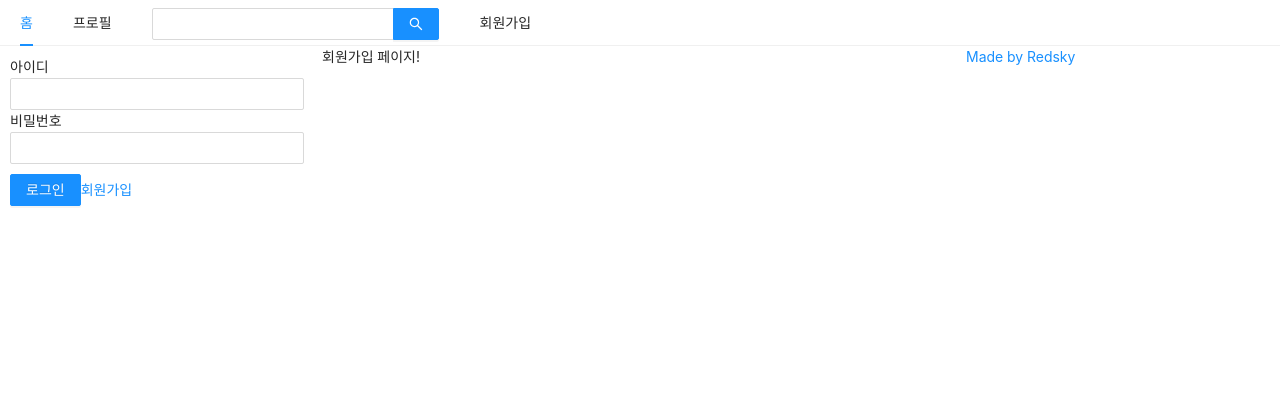
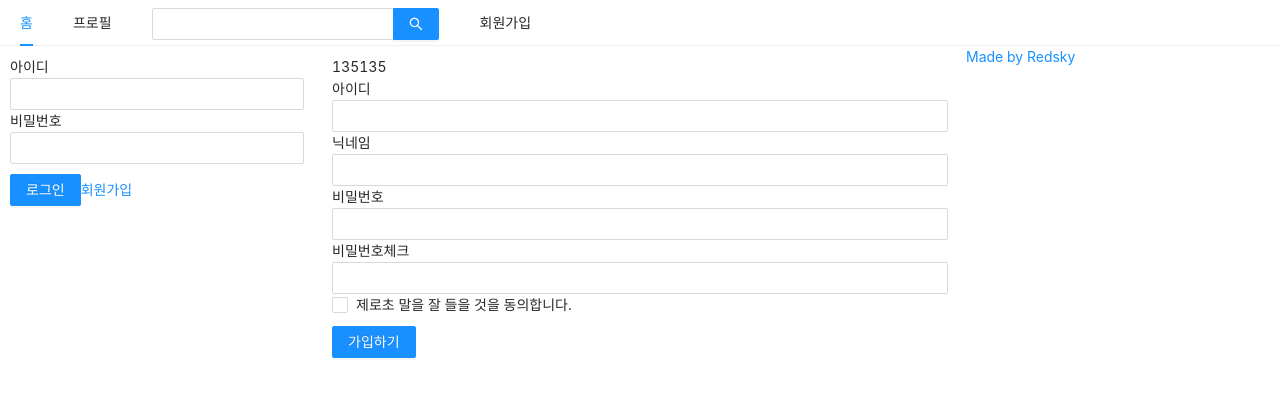
Before and after one commit to redsky0212/react_step2_next_study, a Next.js app in the folder front/: page /signup in a window 1280 px wide. Shown: the top 396 px of the page. Built offline with nearby package versions, Linux system fonts and the light colour scheme.

Commit message:
회원가입까지작업

```diff
--- /dev/null
+++ b/front/hooks/useInput.js
@@ -0,0 +1,9 @@
+import { useState, useCallback } from 'react';
+
+export default (initValue = null) => {
+  const [value, setter] = useState(initValue);
+  const handler = useCallback((e) => {
+    setter(e.target.value);
+  }, []);
+  return [value, handler];
+};
--- a/front/pages/signup.js
+++ b/front/pages/signup.js
@@ -1,18 +1,89 @@
-import React from 'react';
-import Head from 'next/head';
+import React, { useState, useCallback } from 'react';
+import { Form, Input, Checkbox, Button } from 'antd';
+import PropTypes from 'prop-types';
+
 import AppLayout from '../components/AppLayout';
+import useInput from '../hooks/useInput';
+
+const TextInput = ({ value }) => {
+  return (
+    <div>{value}</div>
+  )
+};
+
+TextInput.propTypes = {
+  value: PropTypes.string,
+};
 
 const Signup = () => {
+  const [passwordCheck, setPasswordCheck] = useState('');
+  const [term, setTerm] = useState(false);
+  const [passwordError, setPasswordError] = useState(false);
+  const [termError, setTermError] = useState(false);
+
+  const [id, onChangeId] = useInput('');
+  const [nick, onChangeNick] = useInput('');
+  const [password, onChangePassword] = useInput('');
+
+  const onSubmit = useCallback(() => {
+    if (password !== passwordCheck) {
+      return setPasswordError(true);
+    }
+    if (!term) {
+      return setTermError(true);
+    }
+  }, [password, passwordCheck, term]);
+
+  const onChangePasswordCheck = useCallback((e) => {
+    setPasswordError(e.target.value !== password);
+    setPasswordCheck(e.target.value);
+  }, [password]);
+
+  const onChangeTerm = useCallback((e) => {
+    setTermError(false);
+    setTerm(e.target.checked);
+  }, []);
+
   return (
-    <>
-    <Head>
-      <title>회원가입 : NodeBird</title>
-      <meta charSet="utf-8" />
-    </Head>
     <AppLayout>
-      <div>회원가입 페이지!</div>
+      <Form onFinish={onSubmit} style={{ padding: 10 }}>
+        <TextInput value="135135" />
+        <div>
+          <label htmlFor="user-id">아이디</label>
+          <br />
+          <Input name="user-id" value={id} required onChange={onChangeId} />
+        </div>
+        <div>
+          <label htmlFor="user-nick">닉네임</label>
+          <br />
+          <Input name="user-nick" value={nick} required onChange={onChangeNick} />
+        </div>
+        <div>
+          <label htmlFor="user-password">비밀번호</label>
+          <br />
+          <Input name="user-password" type="password" value={password} required onChange={onChangePassword} />
+        </div>
+        <div>
+          <label htmlFor="user-password-check">비밀번호체크</label>
+          <br />
+          <Input
+            name="user-password-check"
+            type="password"
+            value={passwordCheck}
+            required
+            onChange={onChangePasswordCheck}
+          />
+          {passwordError && <div style={{ color: 'red' }}>비밀번호가 일치하지 않습니다.</div>}
+        </div>
+        <div>
+          <Checkbox name="user-term" checked={term} onChange={onChangeTerm}>제로초 말을 잘 들을 것을 동의합니다.</Checkbox>
+          {termError && <div style={{ color: 'red' }}>약관에 동의하셔야 합니다.</div>}
+        </div>
+        <div style={{ marginTop: 10 }}>
+          <Button type="primary" htmlType="submit">가입하기</Button>
+        </div>
+      </Form>
     </AppLayout>
-    </>
   );
 };
 
```
Also changed, not shown: front/components/FollowList.js (added, +30 -0 lines), front/components/NicknameEditForm.js (added, +13 -0 lines), front/pages/profile.js (+15 -8 lines), 1 other file (tests, documents, lock files or other folders).
